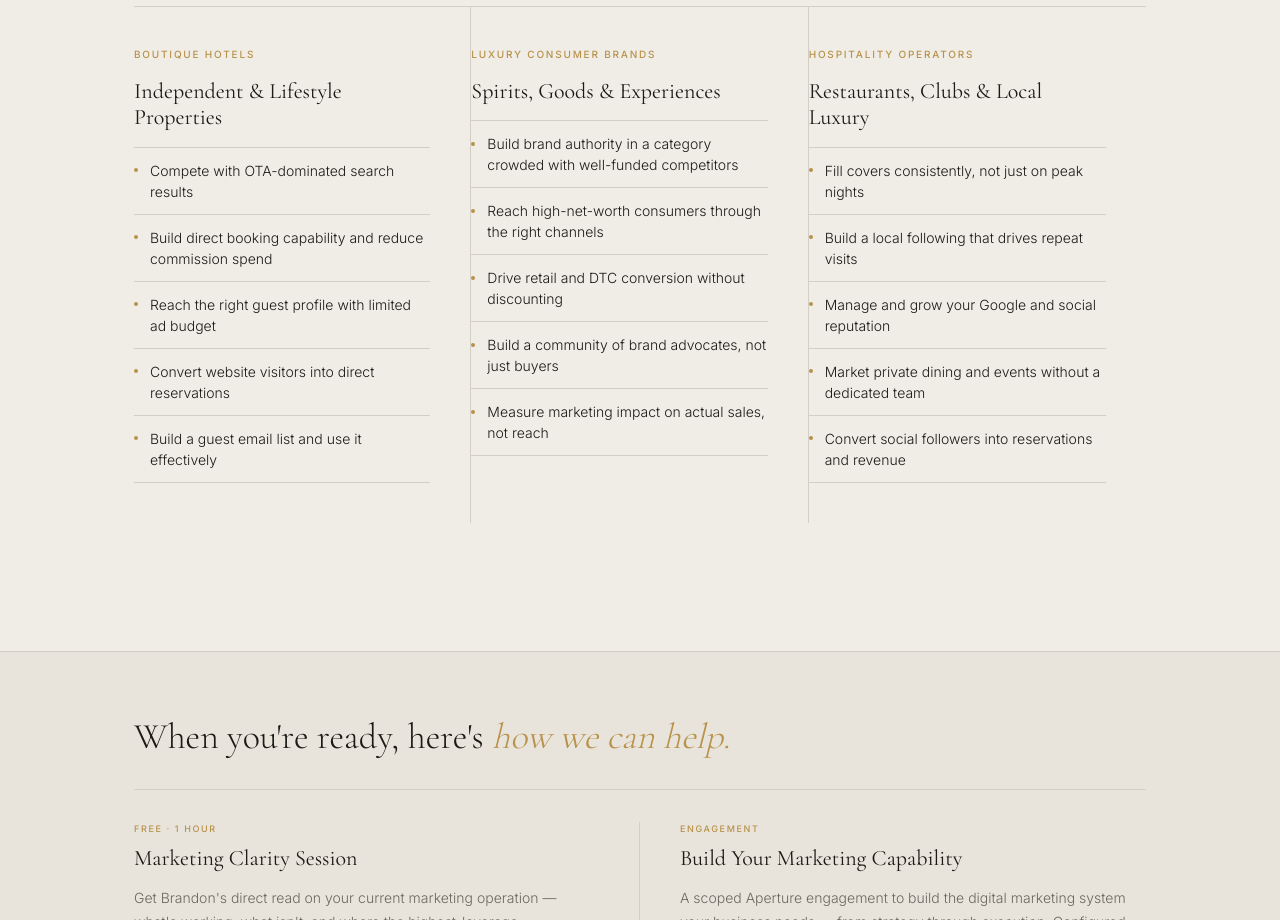
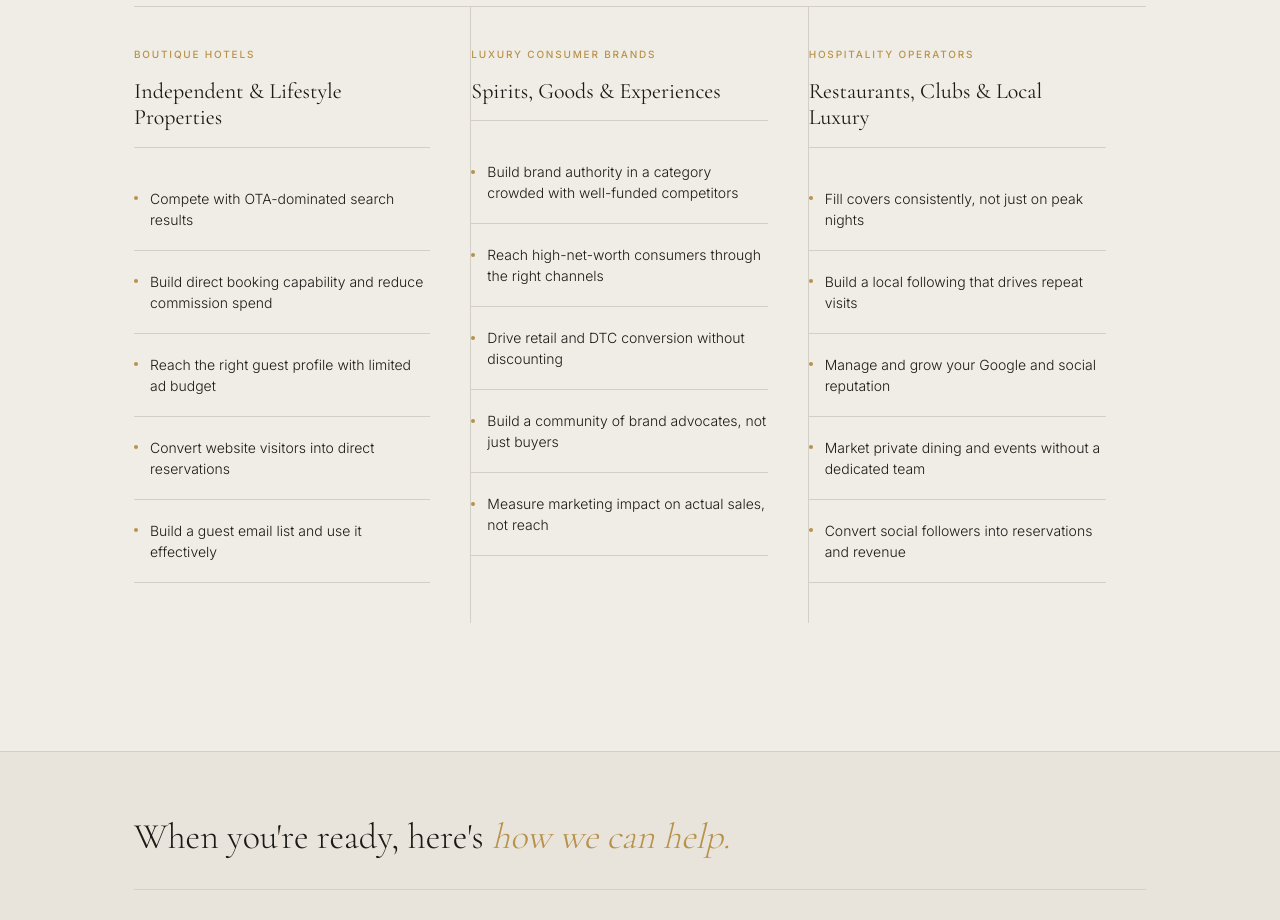
Before and after one commit to letsnavigatebmw/aperture-hospitality, a Next.js app: page /capabilities in a window 1280 px wide. Shown: the part 5340-6260 px from the top of the page. Built offline with nearby package versions, Linux system fonts and the light colour scheme.

Commit message:
Increase spacing on bullet points: Add more padding between divider lines and list items

```diff
--- a/app/capabilities/page.tsx
+++ b/app/capabilities/page.tsx
@@ -423,9 +423,9 @@ export default function CapabilitiesPage() {
                 <div style={{ fontFamily: "'Cormorant Garamond', Georgia, serif", fontSize: '1.375rem', fontWeight: 400, color: '#1C1A17', marginBottom: '1rem', lineHeight: 1.2 }}>
                   {audience.name}
                 </div>
-                <ul style={{ listStyle: 'none', borderTop: '1px solid #D4CFC6', padding: 0, margin: 0 }}>
+                <ul style={{ listStyle: 'none', borderTop: '1px solid #D4CFC6', padding: '1.25rem 0 0 0', margin: 0 }}>
                   {audience.challenges.map((challenge, j) => (
-                    <li key={j} style={{ display: 'flex', alignItems: 'flex-start', gap: '0.75rem', padding: '0.75rem 0', borderBottom: '1px solid #D4CFC6', fontSize: '0.875rem', fontWeight: 300, color: '#1C1A17', lineHeight: 1.5 }}>
+                    <li key={j} style={{ display: 'flex', alignItems: 'flex-start', gap: '0.75rem', padding: '1.25rem 0', borderBottom: '1px solid #D4CFC6', fontSize: '0.875rem', fontWeight: 300, color: '#1C1A17', lineHeight: 1.5 }}>
                       <span style={{ width: '4px', height: '4px', background: '#B8924A', borderRadius: '50%', flexShrink: 0, marginTop: '0.55rem' }}></span>
                       {challenge}
                     </li>
```
